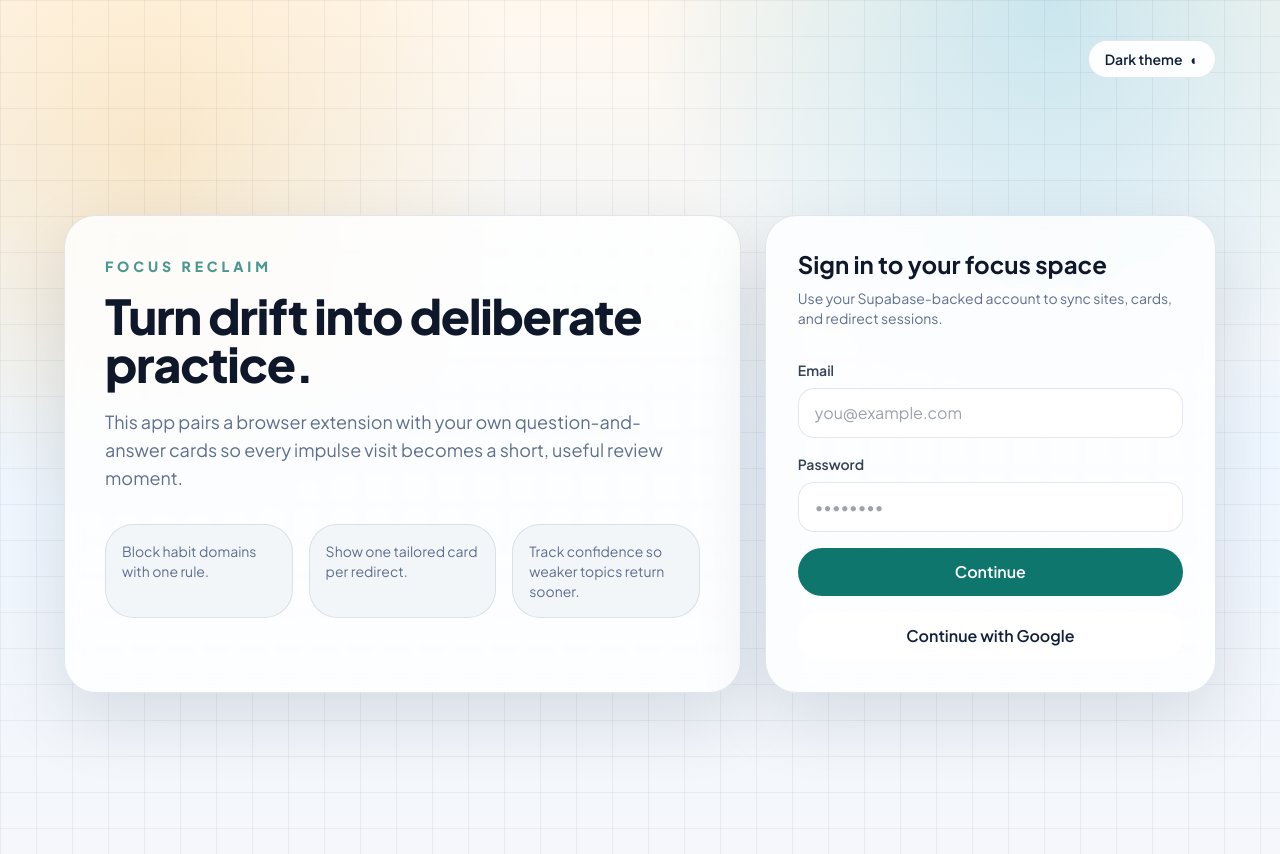
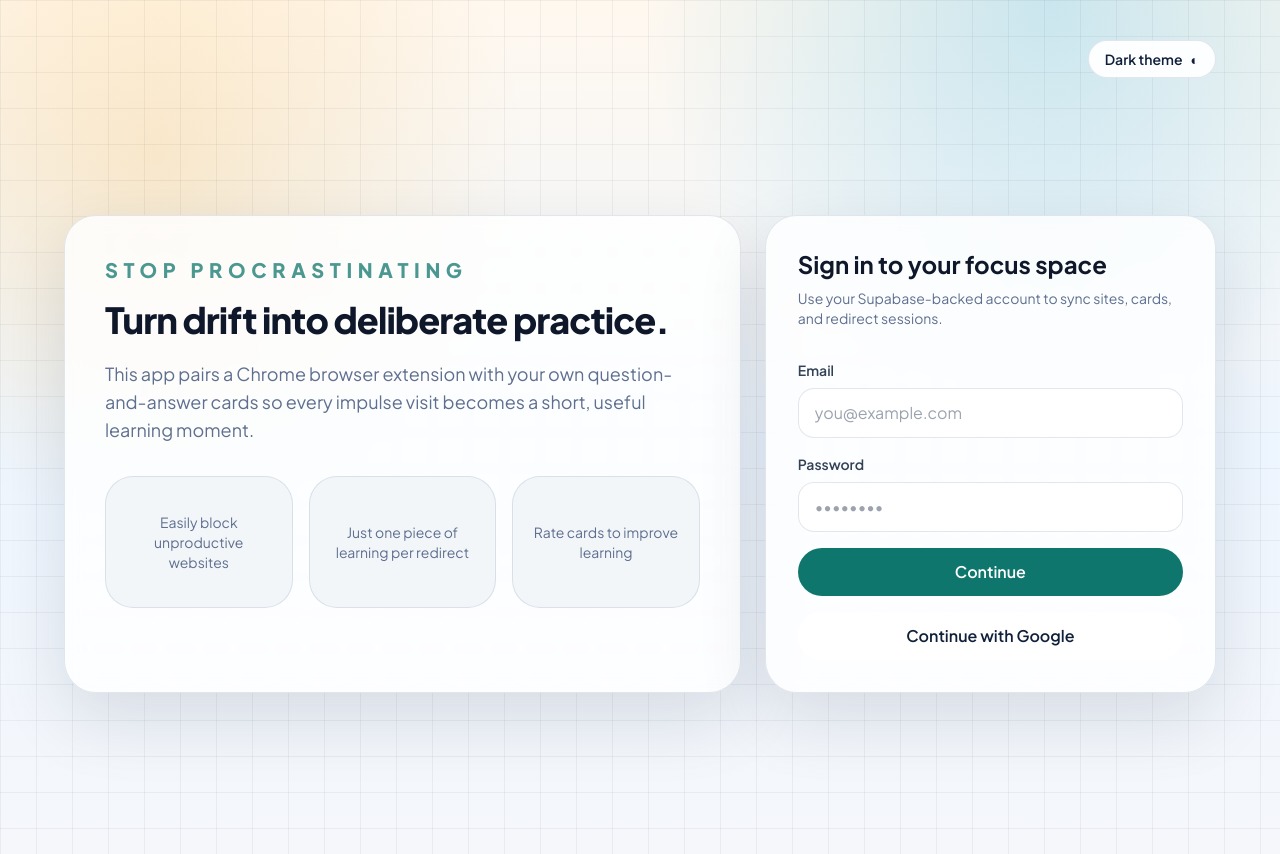
Before and after one commit to MBrock29/stop-procrastinating, a React (Vite) app: page / in a window 1280 px wide. Built offline with nearby package versions, Linux system fonts and the light colour scheme; no server answers.

Commit message:
copy: refine auth page hero messaging

```diff
--- a/src/views/AuthPage.tsx
+++ b/src/views/AuthPage.tsx
@@ -63,23 +63,26 @@ export function AuthPage() {
       <div className="mx-auto flex min-h-[calc(100vh-5rem)] max-w-6xl items-center">
         <div className="grid w-full gap-6 lg:grid-cols-[1.2fr_0.8fr]">
           <section className="panel overflow-hidden px-8 py-10 sm:px-10">
-            <p className="section-kicker">
-              Focus reclaim
+            <p className="text-lg font-extrabold uppercase tracking-[0.28em] text-reef/75 sm:text-xl">
+              Stop Procrastinating
             </p>
-            <h1 className="mt-4 max-w-2xl text-4xl font-extrabold tracking-tight text-ink dark:text-white sm:text-5xl">
+            <h1 className="mt-4 max-w-2xl text-3xl font-extrabold tracking-tight text-ink dark:text-white sm:text-4xl">
               Turn drift into deliberate practice.
             </h1>
             <p className="muted-copy mt-5 max-w-2xl text-base leading-7 sm:text-lg">
-              This app pairs a browser extension with your own question-and-answer
-              cards so every impulse visit becomes a short, useful review moment.
+              This app pairs a Chrome browser extension with your own question-and-answer
+              cards so every impulse visit becomes a short, useful learning moment.
             </p>
             <div className="mt-8 grid gap-4 sm:grid-cols-3">
               {[
-                'Block habit domains with one rule.',
-                'Show one tailored card per redirect.',
-                'Track confidence so weaker topics return sooner.',
+                'Easily block unproductive websites',
+                'Just one piece of learning per redirect',
+                'Rate cards to improve learning',
               ].map((item) => (
-                <div key={item} className="soft-card p-4 text-sm muted-copy">
+                <div
+                  key={item}
+                  className="soft-card flex min-h-[132px] items-center justify-center p-5 text-center text-sm muted-copy"
+                >
                   {item}
                 </div>
               ))}
```
